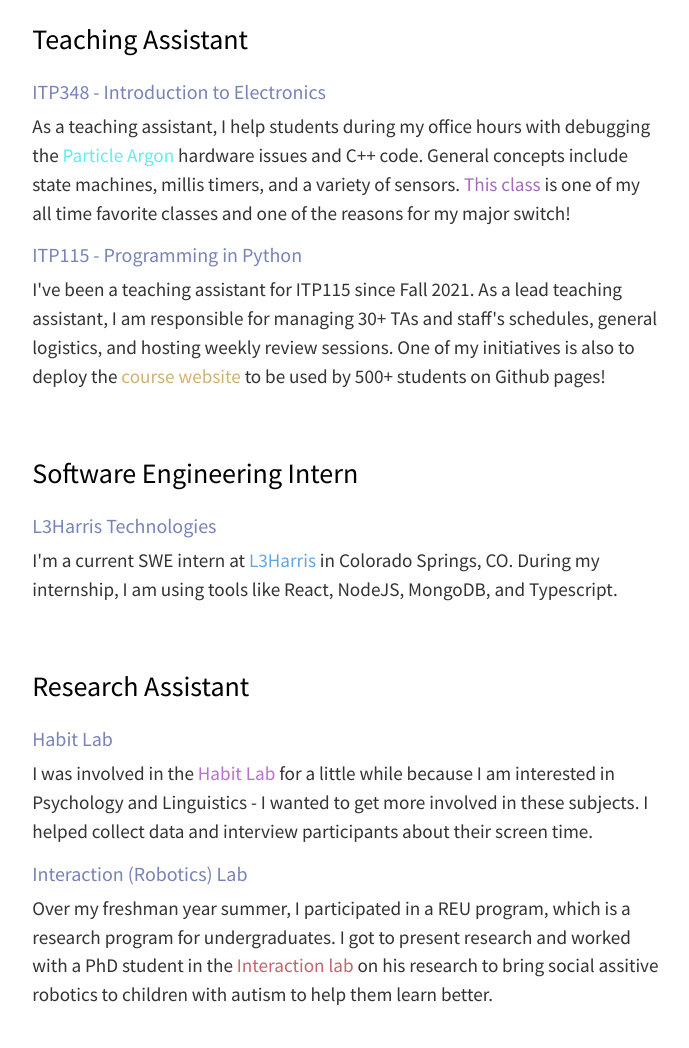
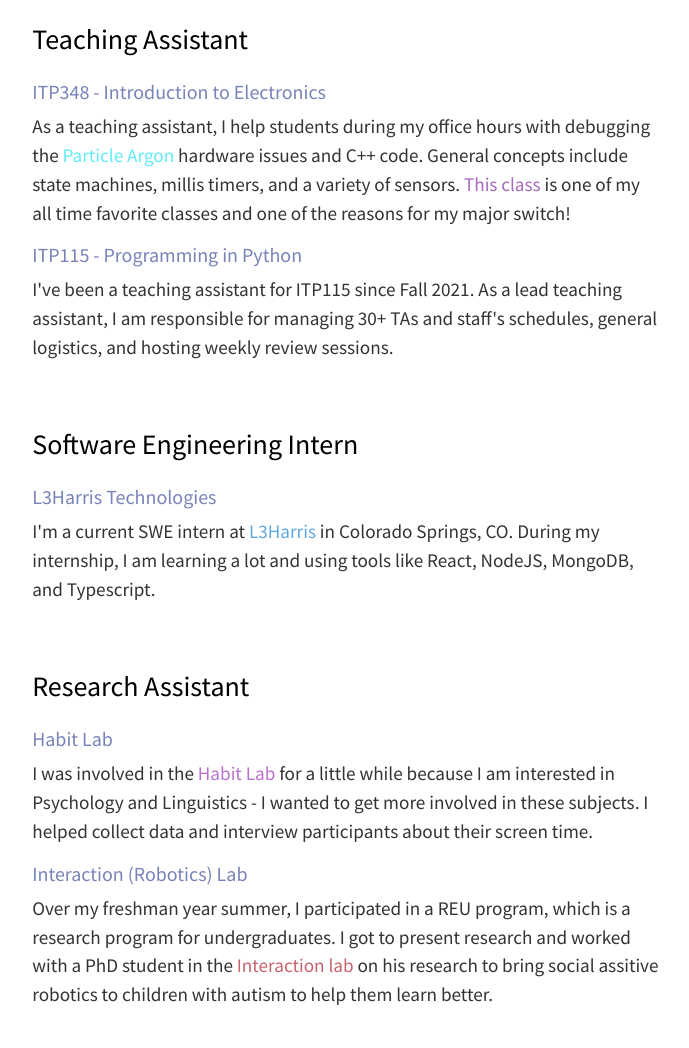
Before and after one commit to jennykim515/jennykim515.github.io, a plain HTML site: page personal_website/about.html in a window 1280 px wide. Shown: the part 706-1754 px from the top of the page, without its empty margins (293-982 px from the left). Drawn offline with nearby package versions, Linux system fonts and the light colour scheme.

Commit message:
updated about

```diff
--- a/personal_website/about.html
+++ b/personal_website/about.html
@@ -67,7 +67,7 @@
         current SWE intern for <a target="_blank" style="color: #5fa7e4" href="https://www.l3harris.com/">L3Harris</a>.
         Outside of school, I love <a target="_blank"
           href="https://www.yelp.com/user_details?userid=3Dbqmur5OkOXmUEynbVnpw&utm_source=ishare"
-          style="color: #76e196">trying and reviewing food in LA</a>, watching Gilmore Girls (season 3 currently),
+          style="color: #76e196">trying and reviewing food in LA</a>, watching Gilmore Girls,
         trying new sensors and projects, and am a nerd for anything cameras and film.</p>
       <p></p>
 
@@ -87,16 +87,15 @@
 
         <h5>ITP115 - Programming in Python</h5>
         <p>I've been a teaching assistant for ITP115 since Fall 2021. As a lead teaching assistant, I am responsible for
-          managing 30+ TAs and staff's schedules, general logistics, and hosting weekly review sessions. One of my
-          initiatives is also to deploy the <a style="color: #d1b173"
-            href="https://jennykim515.github.io/itp115/">course website</a> to be used by 500+ students on Github pages!
+          managing 30+ TAs and staff's schedules, general logistics, and hosting weekly review sessions.
         </p>
       </div>
       <div class="section">
         <h3>Software Engineering Intern</h3><br>
         <h5>L3Harris Technologies</h5>
         <p>I'm a current SWE intern at <a target="_blank" style="color: #5fa7e4"
-            href="https://www.l3harris.com/">L3Harris</a> in Colorado Springs, CO. During my internship, I am using
+            href="https://www.l3harris.com/">L3Harris</a> in Colorado Springs, CO. During my internship, I am learning a
+          lot and using
           tools like React, NodeJS, MongoDB, and Typescript. </p>
       </div>
 
--- a/personal_website/style/album.css
+++ b/personal_website/style/album.css
@@ -10,6 +10,7 @@
         padding-top: 6rem;
         padding-bottom: 6rem;
     }
+
 }
 
 .jumbotron p:last-child {
```
Also changed, not shown: 1 other file.
